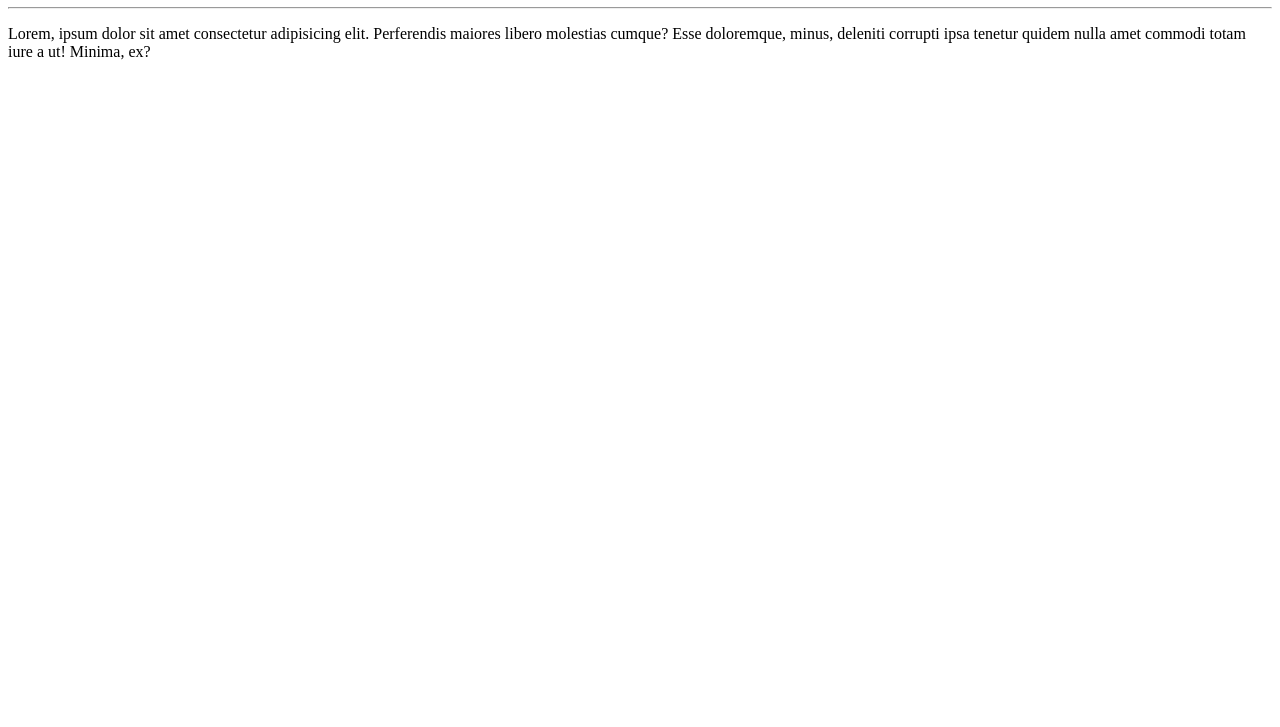
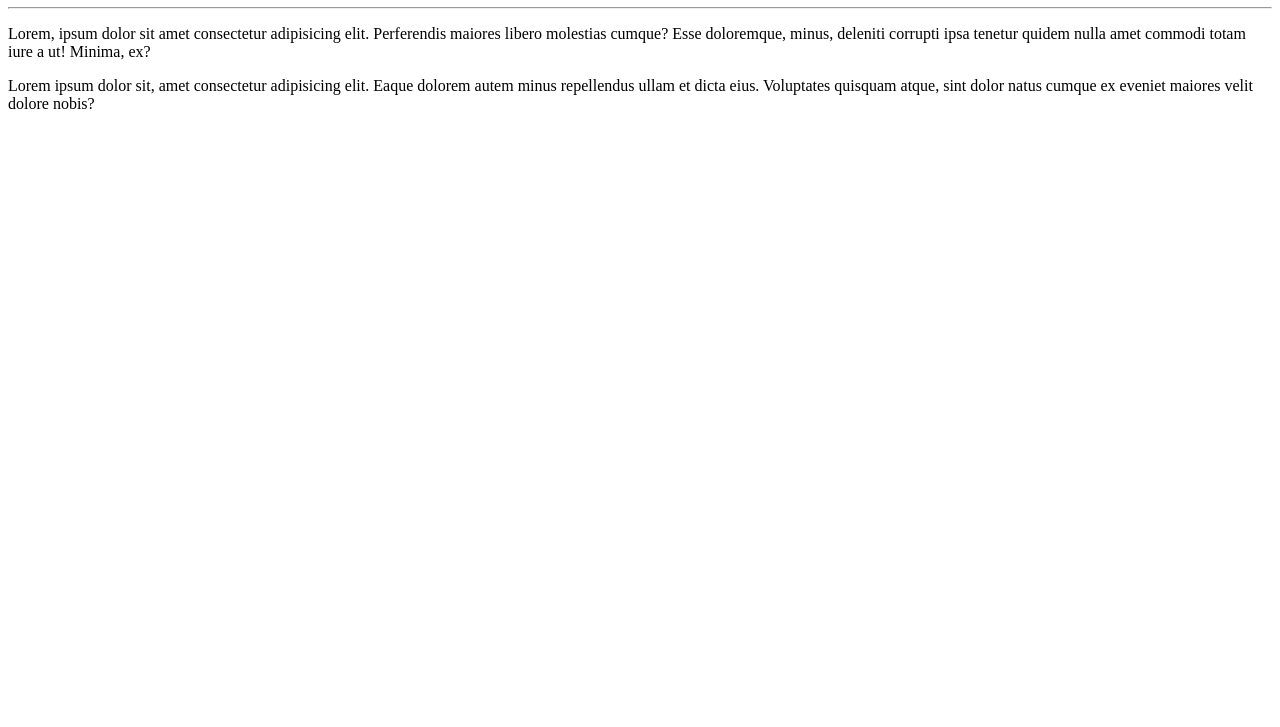
Before and after one commit to FlavioBuenoDev/Ola-Mundo, a plain HTML site: page site-exemplo/index.html in a window 1280 px wide. Shown: the part 73-800 px from the top of the page. Drawn offline with Linux system fonts and the light colour scheme.

Commit message:
Adicionei um paragrafo

```diff
--- a/site-exemplo/index.html
+++ b/site-exemplo/index.html
@@ -9,5 +9,6 @@
     <h1>Olá, Mundo!</h1>
     <hr>
     <p>Lorem, ipsum dolor sit amet consectetur adipisicing elit. Perferendis maiores libero molestias cumque? Esse doloremque, minus, deleniti corrupti ipsa tenetur quidem nulla amet commodi totam iure a ut! Minima, ex?</p>
+    <p>Lorem ipsum dolor sit, amet consectetur adipisicing elit. Eaque dolorem autem minus repellendus ullam et dicta eius. Voluptates quisquam atque, sint dolor natus cumque ex eveniet maiores velit dolore nobis?</p>
 </body>
 </html>
```
